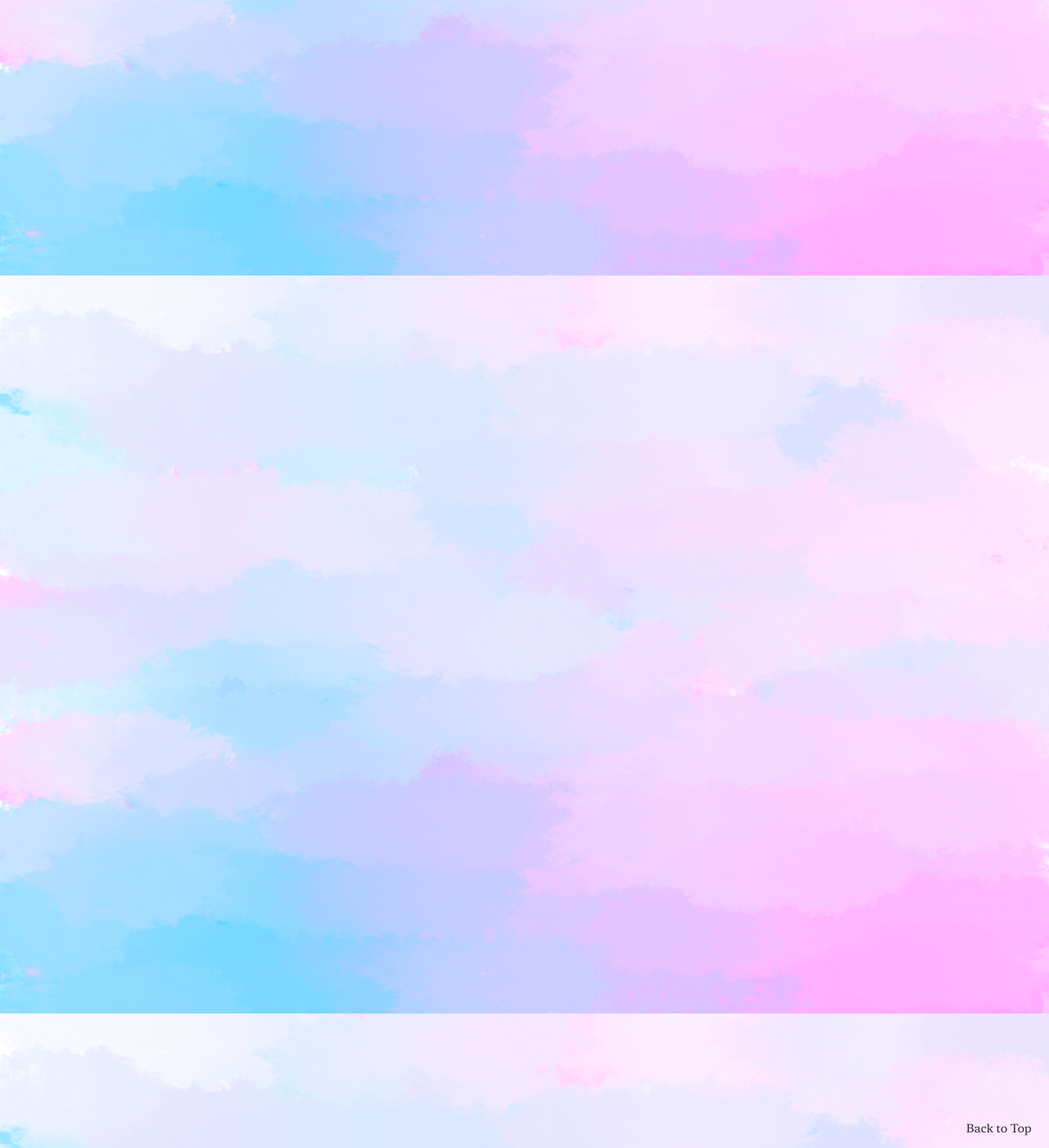
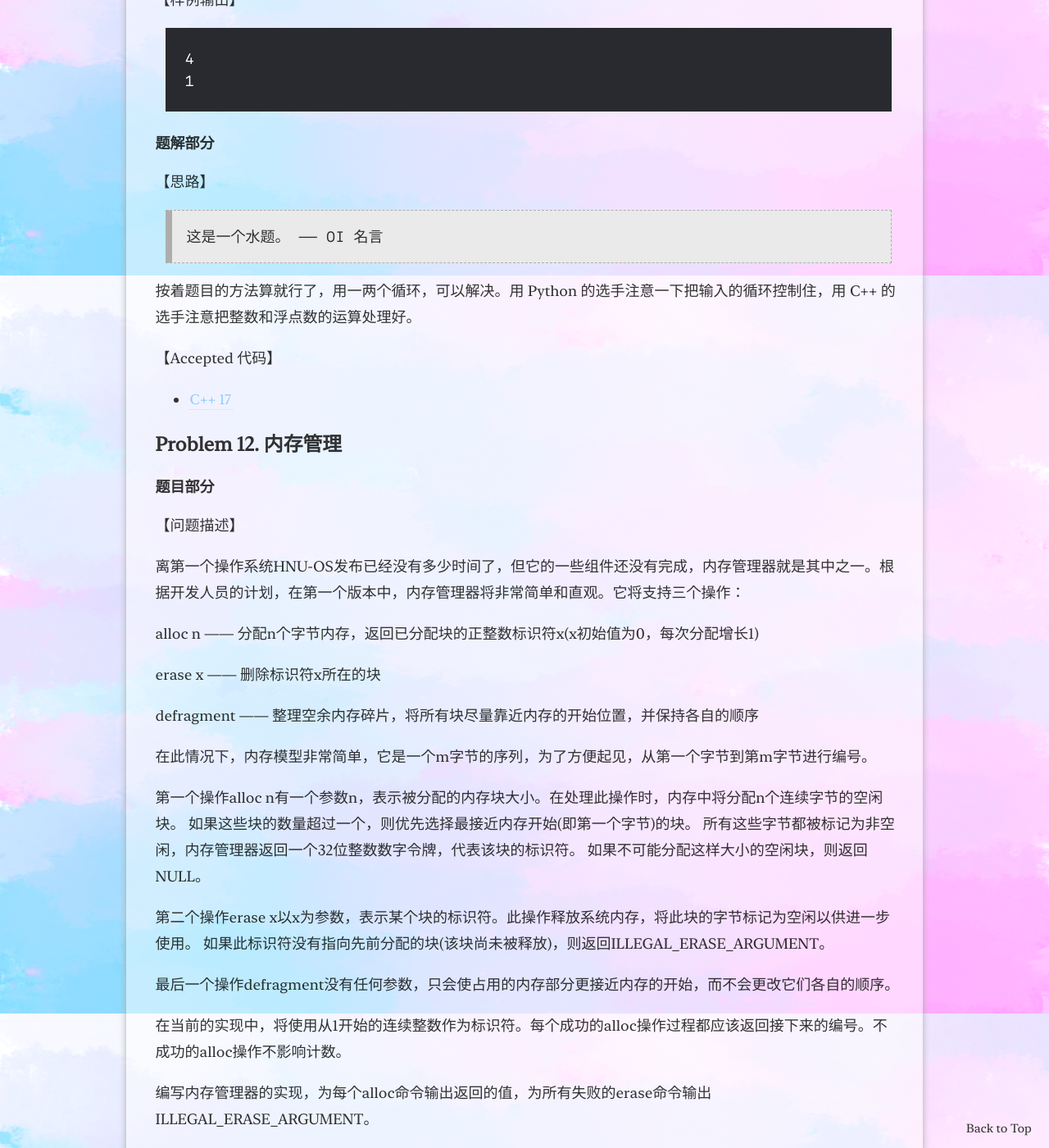
Before and after one commit to Chen-Rain/Chen-Rain.github.io, a Jekyll site: the page built from _posts/2022-06-22-HNU夏季学期程序设计题解.md, in a window 1280 px wide and 1400 px high, scrolled down 19464 px. Shown: the whole window at 82% size. Built offline with Jekyll 4.4.1, drawn with Linux system fonts in a browser that asks for light colours; some web fonts are replaced; formulas are drawn with MathJax 3; comment, search, counter and statistics services are not loaded; some of the changed text lies outside the part shown.

Commit message:
Update 2022-06-22-HNU夏季学期程序设计题解.md

````diff
--- a/_posts/2022-06-22-HNU夏季学期程序设计题解.md
+++ b/_posts/2022-06-22-HNU夏季学期程序设计题解.md
@@ -511,7 +511,7 @@ Yes
 
 【思路】
 
-稍后补充
+> 稍后补充
 
 【Accepted 代码】
 
@@ -685,22 +685,156 @@ Brick: 好活 看来我假期得学手 c
 
 属实离谱。
 
+### Problem 11. 平均方差
 
+#### 题目部分
+
+【问题描述】
+
+一个数列的平均方差是指数列中的每个元素与数列的平均值的差的平方和的平均值，比如下面数列：
+
+1 2 3 4 5 6 7
+
+其平均值为4，每个元素与平均值的差的平方为
+
+9 4 1 0 1 4 9
+
+其平方和为28，所以该数列的平均方差为4。
+
+对给定的数列，求出其平均方差。
+
+【输入形式】
+
+有多组测试数据。
+
+每组测试数据第一行是一个正整数N，表示数列中元素个数，接下来一行N个用空格分隔开的正整数，表示数列的N个元素，每个元素的值都是不大于500的正整数。
+
+N=0表示输入结束，并且不需要处理。
+
+40%的数列元素个数N 1 ≤ N≤ 10；
+
+30%的数列元素个数N 1 ≤ N≤ 100；
+
+20%的数列元素个数N 1 ≤ N≤ 1000；
+
+10%的数列元素个数N 1 ≤ N≤ 10000；
+
+【输出形式】
+
+对于每组测试数据，输出一个整数：平均方差。平均方差不是整数的，输出其向下取整的整数。比如平均方差是4.5，输出4。
+
+【样例输入】
+
+```
+7
+1 2 3 4 5 6 7
+4
+1 2 3 4
+0
+```
+
+【样例输出】
+
+```
+4
+1
+```
+
+#### 题解部分
+
+【思路】
+
+> 这是一个水题。 —— OI 名言
+
+按着题目的方法算就行了，用一两个循环，可以解决。用 Python 的选手注意一下把输入的循环控制住，用 C++ 的选手注意把整数和浮点数的运算处理好。
+
+【Accepted 代码】
+
+- [C++ 17](https://github.com/Chen-Rain/Pitaya/tree/main/HNU-SummerTerm/T01P11)
+
+### Problem 12. 内存管理
+
+#### 题目部分
+
+【问题描述】
+
+离第一个操作系统HNU-OS发布已经没有多少时间了，但它的一些组件还没有完成，内存管理器就是其中之一。根据开发人员的计划，在第一个版本中，内存管理器将非常简单和直观。它将支持三个操作：
+
+alloc n —— 分配n个字节内存，返回已分配块的正整数标识符x(x初始值为0，每次分配增长1)
+
+erase x —— 删除标识符x所在的块
+
+defragment —— 整理空余内存碎片，将所有块尽量靠近内存的开始位置，并保持各自的顺序
+
+在此情况下，内存模型非常简单，它是一个m字节的序列，为了方便起见，从第一个字节到第m字节进行编号。
+
+第一个操作alloc n有一个参数n，表示被分配的内存块大小。在处理此操作时，内存中将分配n个连续字节的空闲块。 如果这些块的数量超过一个，则优先选择最接近内存开始(即第一个字节)的块。 所有这些字节都被标记为非空闲，内存管理器返回一个32位整数数字令牌，代表该块的标识符。 如果不可能分配这样大小的空闲块，则返回NULL。
+
+第二个操作erase x以x为参数，表示某个块的标识符。此操作释放系统内存，将此块的字节标记为空闲以供进一步使用。 如果此标识符没有指向先前分配的块(该块尚未被释放)，则返回ILLEGAL_ERASE_ARGUMENT。
+
+最后一个操作defragment没有任何参数，只会使占用的内存部分更接近内存的开始，而不会更改它们各自的顺序。
+
+在当前的实现中，将使用从1开始的连续整数作为标识符。每个成功的alloc操作过程都应该返回接下来的编号。不成功的alloc操作不影响计数。
+
+编写内存管理器的实现，为每个alloc命令输出返回的值，为所有失败的erase命令输出ILLEGAL_ERASE_ARGUMENT。
+
+【输入形式】
+
+输入数据的第一行包含两个正整数t和m（1<=t<=500, 1<=m<=105)，其中t表示需要内存管理器来处理的操作个数，m表示有效的内存字节大小。接下来的t行每一行代表一个操作。
+
+【输出形式】
+
+输出有多行，每行或者是alloc操作的结果，或者是失败的erase操作的结果ILLEGAL_ERASE_ARGUMENT。其顺序与输入的操作次序一致。
+
+【样例输入】
+
+```
+6 10
+alloc 5
+alloc 3
+erase 1
+alloc 6
+defragment
+alloc 6
+```
+
+【样例输出】
+
+```
+1
+2
+NULL
+3
+```
+
+#### 题解部分
+
+【思路】
+
+> 稍后补充
+
+【Accepted 代码】
+
+- [C++ 17](https://github.com/Chen-Rain/Pitaya/tree/main/HNU-SummerTerm/T01P12)
+
+【遇到的问题】
+
+> 问题很多，稍后慢慢填坑
 
 ## 作业训练二
 
-稍后更新题解
+> 稍后更新题解
 
 ## 作业训练三
 
-稍后更新题解
+> 稍后更新题解
 
 ## 作业训练四
 
-稍后更新题解
+> 稍后更新题解
 
 ## 作业训练五
 
-稍后更新题解
+> 稍后更新题解
 
 <a rel="license" href="http://creativecommons.org/licenses/by-nc-nd/4.0/"><img alt="Creative Commons License" style="border-width:0" src="https://i.creativecommons.org/l/by-nc-nd/4.0/88x31.png" /></a><br />This work is licensed under a <a rel="license" href="http://creativecommons.org/licenses/by-nc-nd/4.0/">Creative Commons Attribution-NonCommercial-NoDerivatives 4.0 International License</a>.
````
